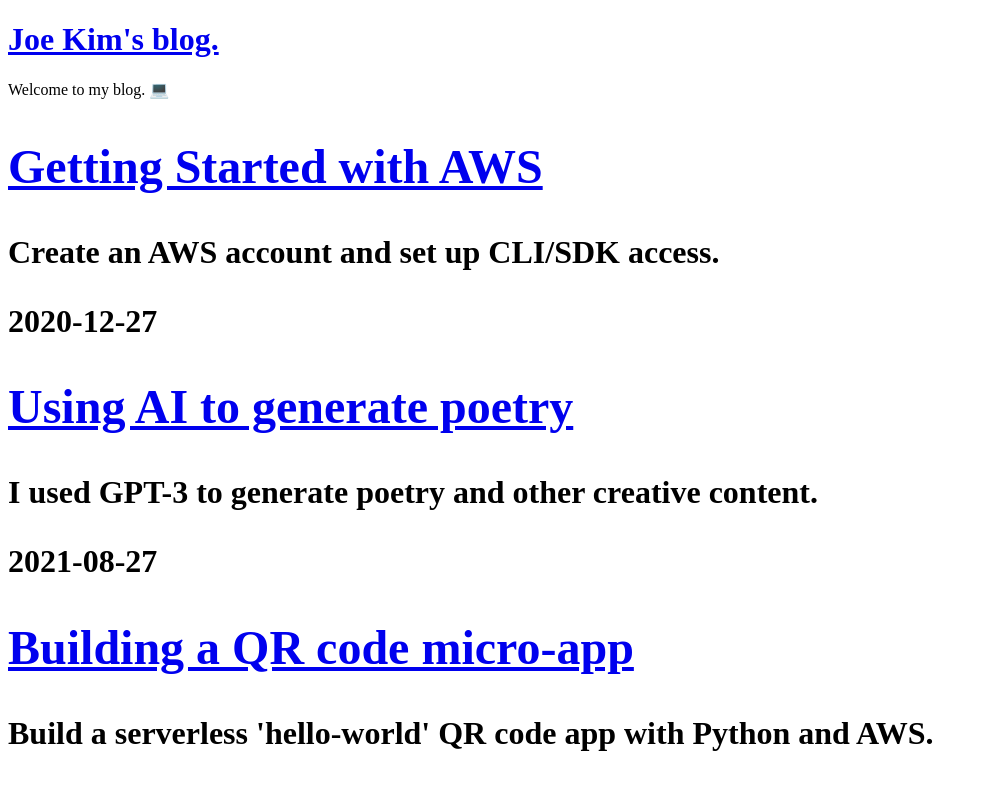
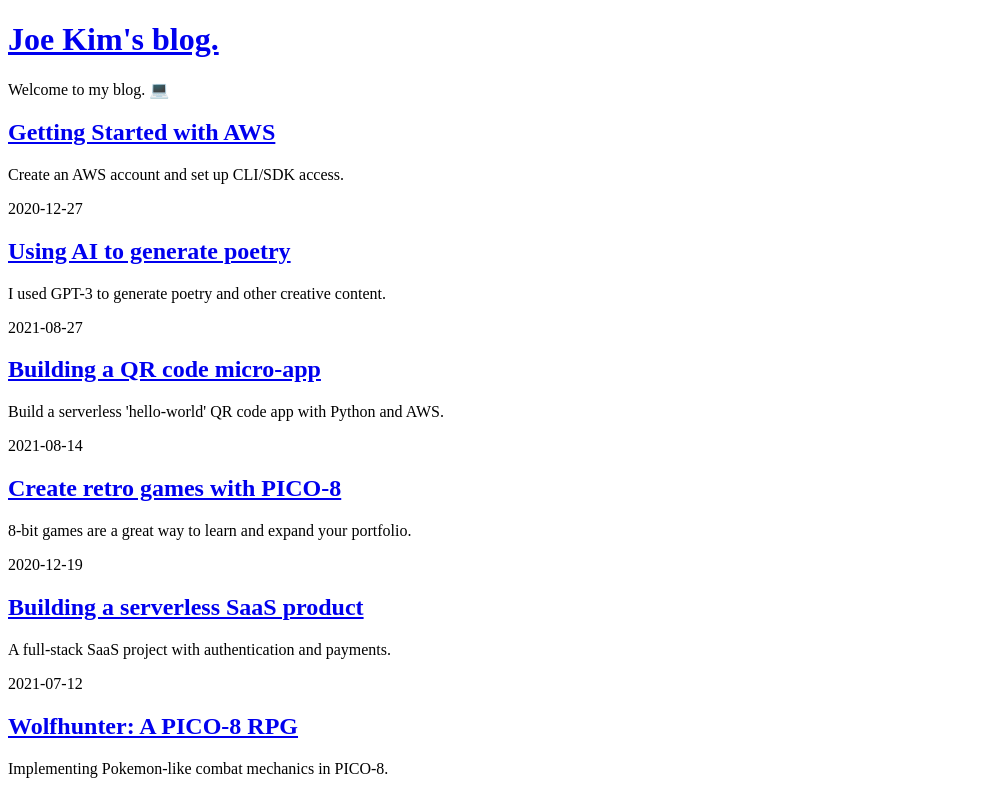
Before and after one commit to coregatekit/blog, a Next.js app: page / in a window 1280 px wide. Shown: the top 790 px of the page, without its empty margins (0-987 px from the left). Built offline with nearby package versions, Linux system fonts and the light colour scheme.

Commit message:
Move PostPreview to new file

```diff
--- a/app/page.tsx
+++ b/app/page.tsx
@@ -1,20 +1,13 @@
-import Link from "next/link";
-
 import getPostMetadata from '@/components/getPostMetadata';
+import PostPreview from '@/components/PostPreview';
 
 const HomePage = () => {
   const postMetadata = getPostMetadata();
   const postPreviews = postMetadata.map((post) => (
-    <div>
-      <Link href={`/posts/${post.slug}`}>
-        <h2>{post.title}</h2>
-      </Link>
-      <p>{post.subtitle}</p>
-      <p>{post.date}</p>
-    </div>
+    <PostPreview key={post.slug} {...post} />
   ));
 
-  return <h1>{postPreviews}</h1>;
+  return <div>{postPreviews}</div>;
 };
 
 export default HomePage;
--- /dev/null
+++ b/components/PostPreview.tsx
@@ -0,0 +1,16 @@
+import Link from 'next/link';
+import { PostMetadata } from './PostMetadata';
+
+const PostPreview = (props: PostMetadata) => {
+  return (
+    <div>
+      <Link href={`/posts/${props.slug}`}>
+        <h2>{props.title}</h2>
+      </Link>
+      <p>{props.subtitle}</p>
+      <p>{props.date}</p>
+    </div>
+  );
+};
+
+export default PostPreview;
```
